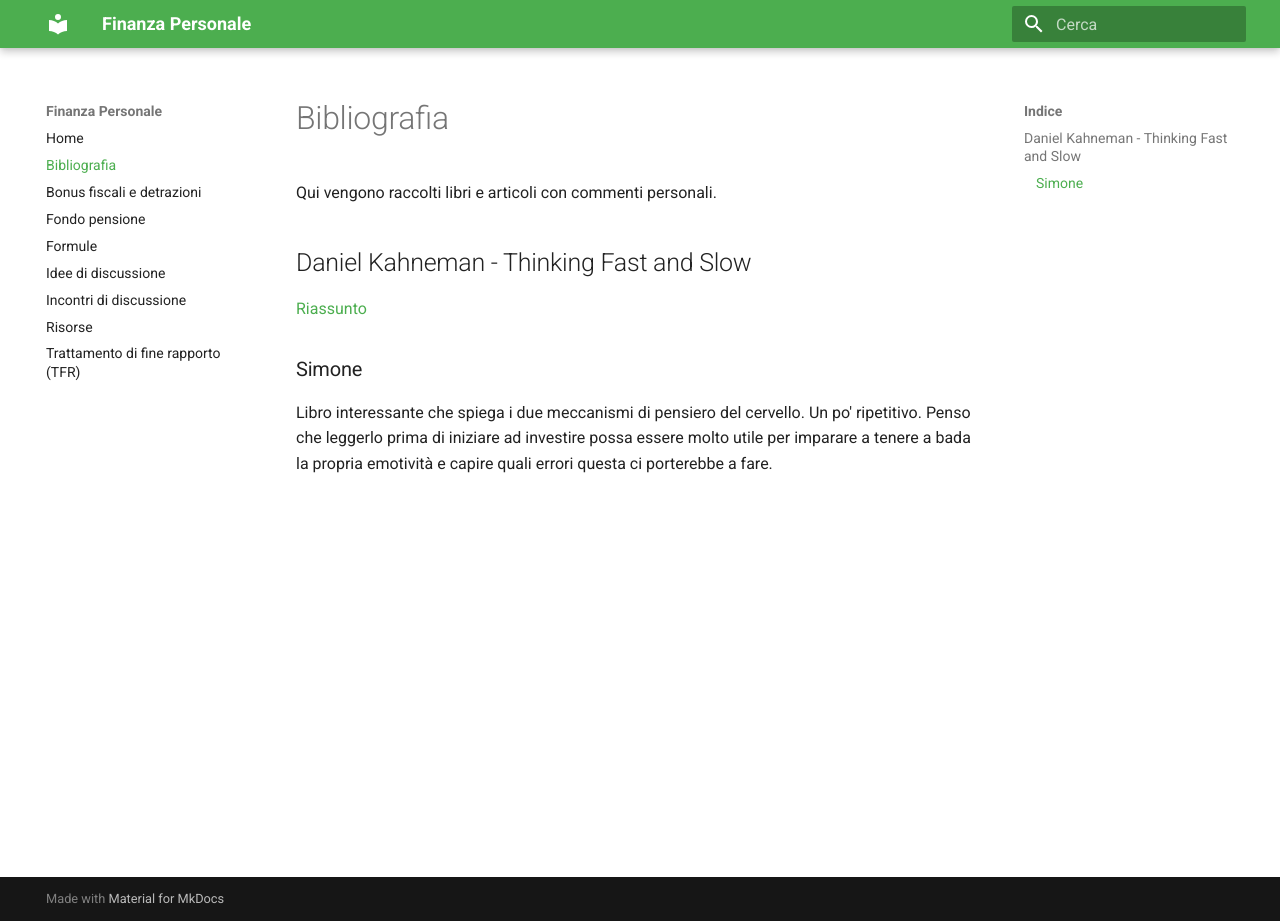
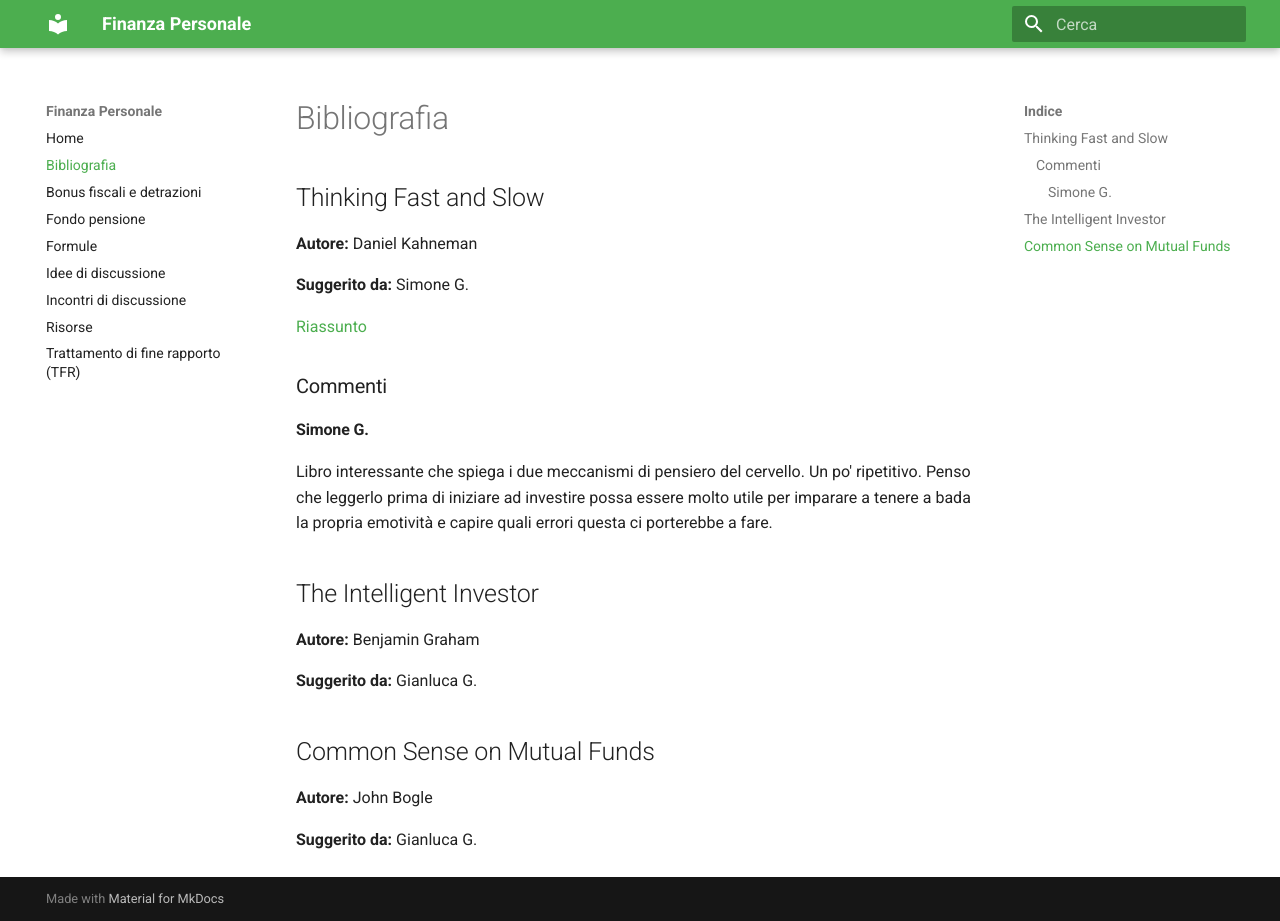
Before and after one commit to simgunz/wiki-finanza-personale, an MkDocs documentation site: the page built from docs/bibliografia.md, in a window 1280 px wide and 921 px high. Built offline with MkDocs 1.6.1 and Material for MkDocs 9.7.7, drawn with Linux system fonts in a browser that asks for light colours.

Commit message:
Aggiornata bibliografia

```diff
--- a/docs/bibliografia.md
+++ b/docs/bibliografia.md
@@ -1,11 +1,27 @@
 # Bibliografia
 
-Qui vengono raccolti libri e articoli con commenti personali.
+## Thinking Fast and Slow
 
-## Daniel Kahneman - Thinking Fast and Slow
+**Autore:** Daniel Kahneman
+
+**Suggerito da:** Simone G.
 
 [Riassunto](https://sive.rs/book/ThinkingFastAndSlow)
 
-### Simone
+### Commenti
+
+#### Simone G.
 
 Libro interessante che spiega i due meccanismi di pensiero del cervello. Un po' ripetitivo. Penso che leggerlo prima di iniziare ad investire possa essere molto utile per imparare a tenere a bada la propria emotività e capire quali errori questa ci porterebbe a fare.
+
+## The Intelligent Investor
+
+**Autore:** Benjamin Graham
+
+**Suggerito da:** Gianluca G.
+
+## Common Sense on Mutual Funds
+
+**Autore:** John Bogle
+
+**Suggerito da:** Gianluca G.
```
